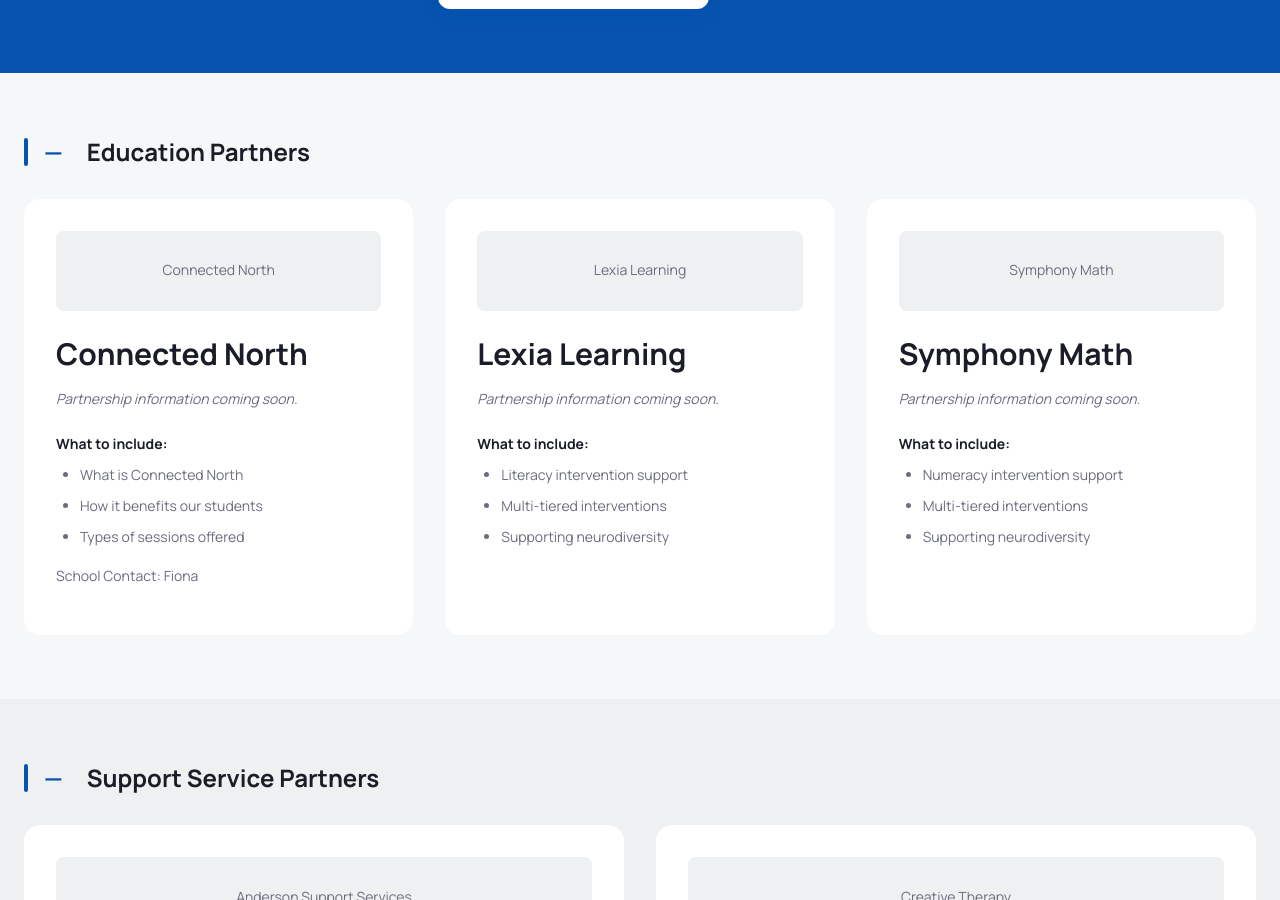
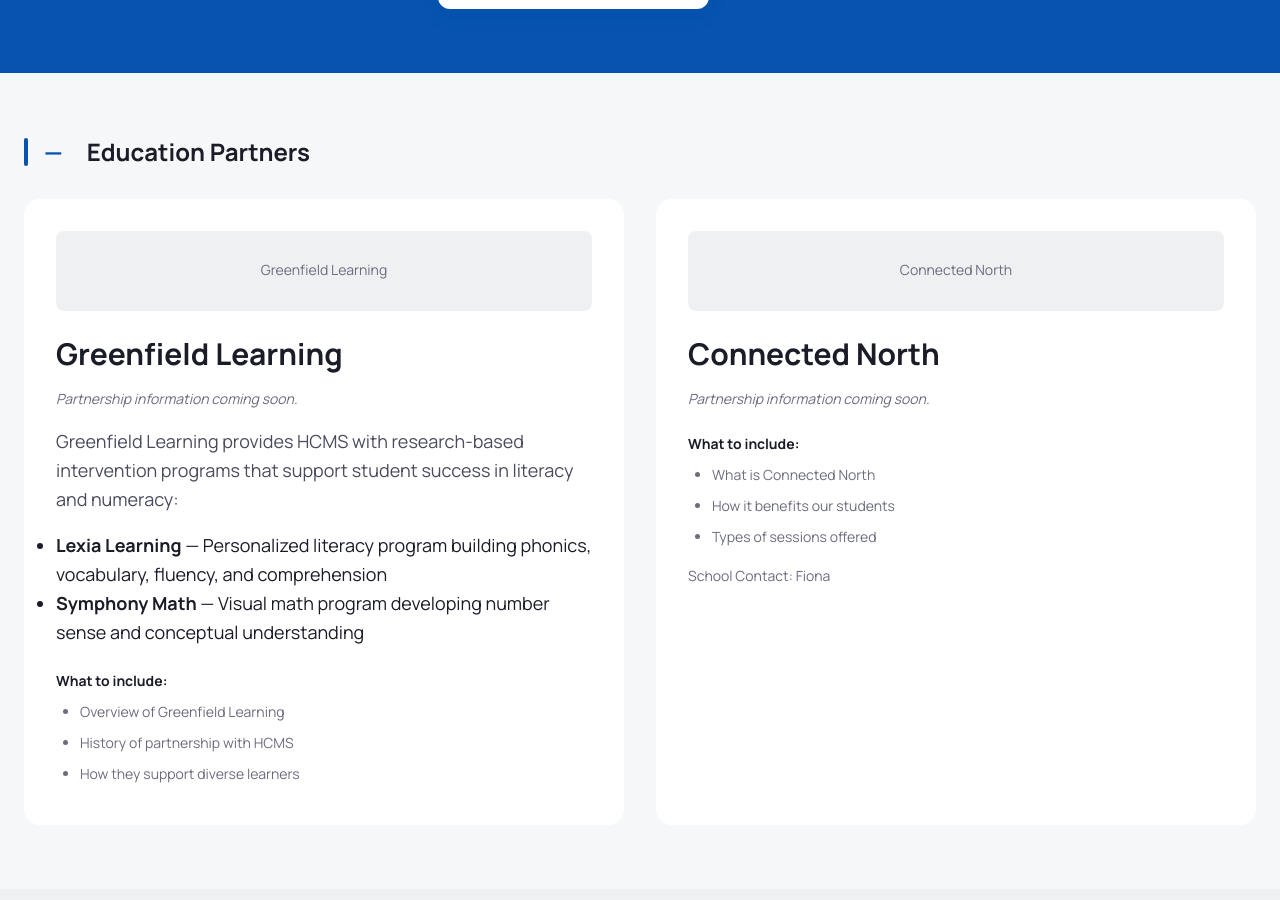
Before and after one commit to reckegabe58/HCMS, a Jekyll site: the page built from pages/partnerships.md, in a window 1280 px wide and 900 px high, scrolled down 1119 px. Built offline with Jekyll 4.4.1, drawn with Linux system fonts in a browser that asks for light colours.

Commit message:
Add Greenfield Learning partnership (Lexia + Symphony Math)
- Replace separate Lexia/Symphony cards with unified Greenfield Learning card
- Mention Lexia Learning and Symphony Math as programs they provide
- Add placeholder for partnership details to be filled in

```diff
--- a/pages/partnerships.md
+++ b/pages/partnerships.md
@@ -68,6 +68,25 @@ subtitle: Working together for our students
     <div class="partners-grid">
       <div class="partner-card">
         <div class="partner-card-logo">
+          <span>Greenfield Learning</span>
+        </div>
+        <h3>Greenfield Learning</h3>
+        <p class="coming-soon-text"><em>Partnership information coming soon.</em></p>
+        <p>Greenfield Learning provides HCMS with research-based intervention programs that support student success in literacy and numeracy:</p>
+        <ul class="partner-programs-list">
+          <li><strong>Lexia Learning</strong> — Personalized literacy program building phonics, vocabulary, fluency, and comprehension</li>
+          <li><strong>Symphony Math</strong> — Visual math program developing number sense and conceptual understanding</li>
+        </ul>
+        <h4>What to include:</h4>
+        <ul class="placeholder-list">
+          <li>Overview of Greenfield Learning</li>
+          <li>History of partnership with HCMS</li>
+          <li>How they support diverse learners</li>
+        </ul>
+      </div>
+
+      <div class="partner-card">
+        <div class="partner-card-logo">
           <span>Connected North</span>
         </div>
         <h3>Connected North</h3>
@@ -79,34 +98,6 @@ subtitle: Working together for our students
           <li>Types of sessions offered</li>
         </ul>
         <p class="partner-contact">School Contact: Fiona</p>
-      </div>
-
-      <div class="partner-card">
-        <div class="partner-card-logo">
-          <span>Lexia Learning</span>
-        </div>
-        <h3>Lexia Learning</h3>
-        <p class="coming-soon-text"><em>Partnership information coming soon.</em></p>
-        <h4>What to include:</h4>
-        <ul class="placeholder-list">
-          <li>Literacy intervention support</li>
-          <li>Multi-tiered interventions</li>
-          <li>Supporting neurodiversity</li>
-        </ul>
-      </div>
-
-      <div class="partner-card">
-        <div class="partner-card-logo">
-          <span>Symphony Math</span>
-        </div>
-        <h3>Symphony Math</h3>
-        <p class="coming-soon-text"><em>Partnership information coming soon.</em></p>
-        <h4>What to include:</h4>
-        <ul class="placeholder-list">
-          <li>Numeracy intervention support</li>
-          <li>Multi-tiered interventions</li>
-          <li>Supporting neurodiversity</li>
-        </ul>
       </div>
     </div>
   </div>
```
